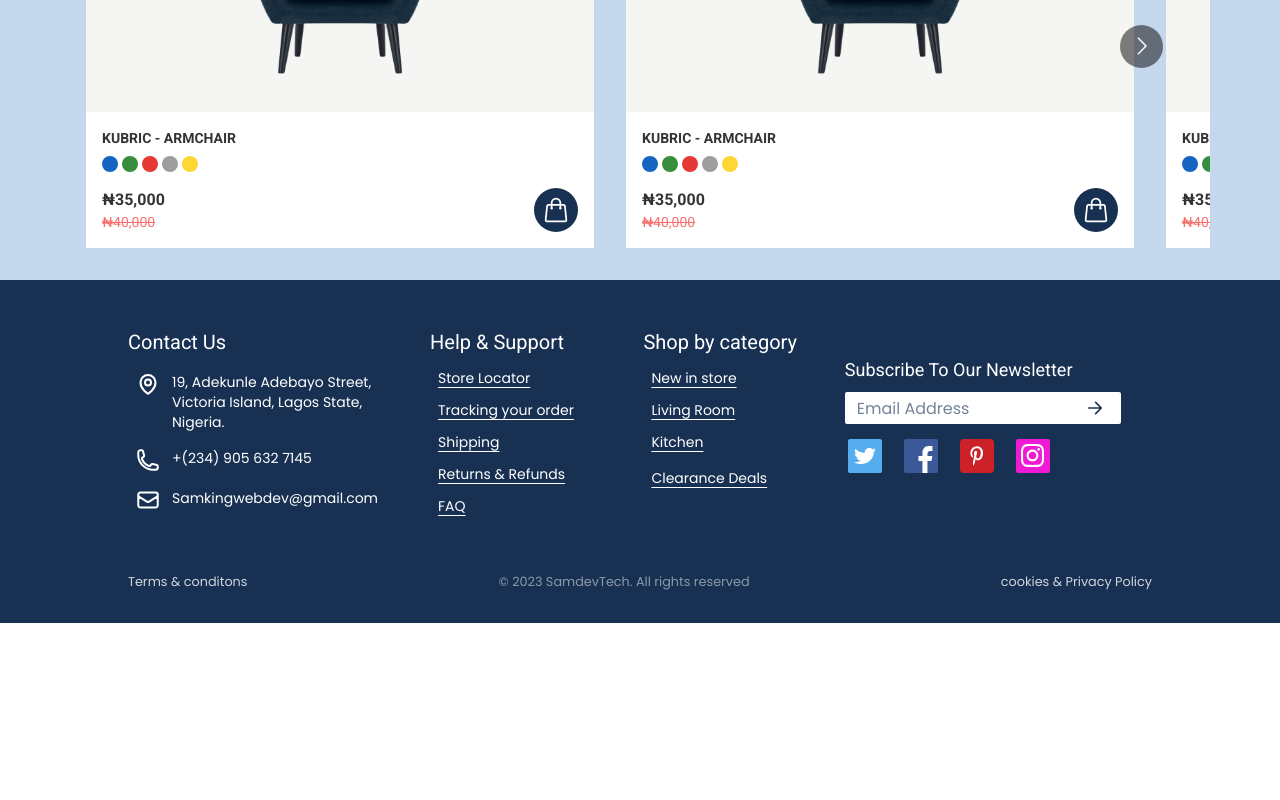
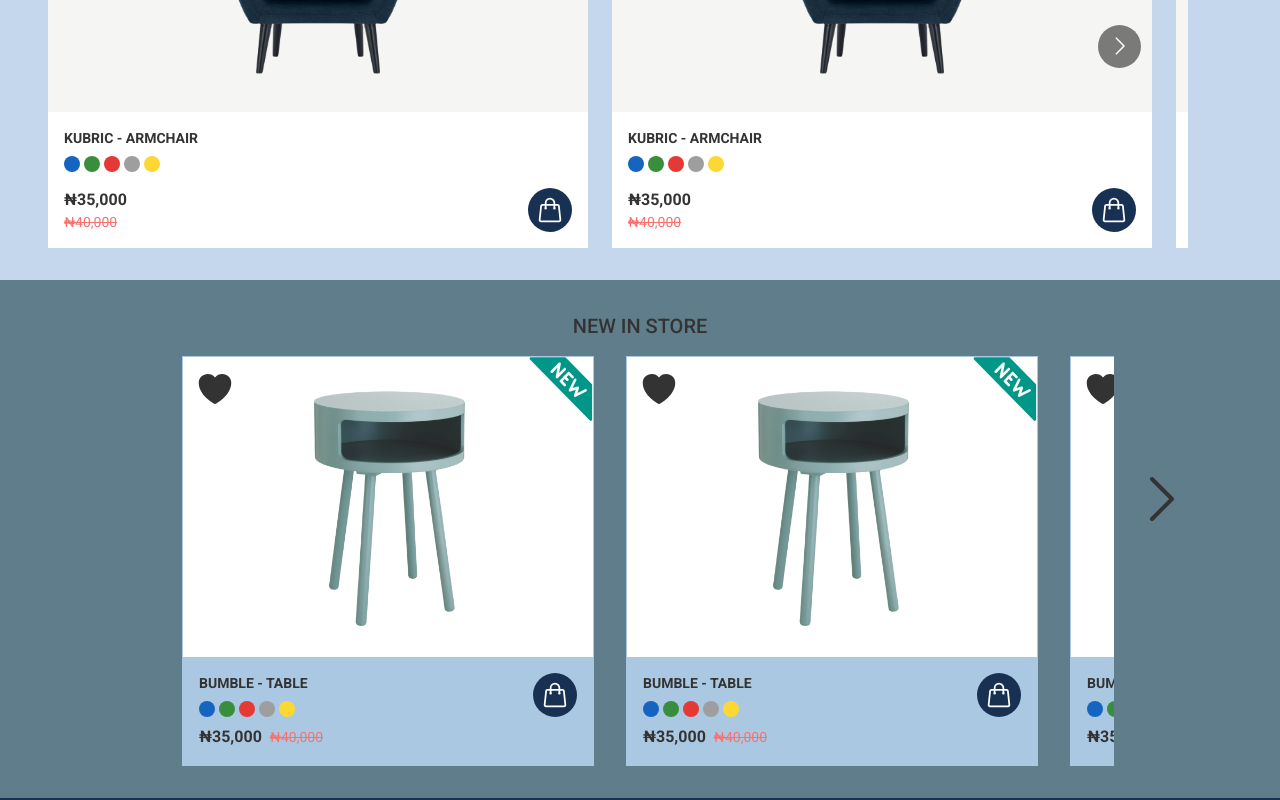
Before and after one commit to Samdevtechnology/samking-furniture, a Next.js app: page / in a window 1280 px wide. Shown: the part 760-1560 px from the top of the page. Before the commit the page ends 1383 px from the top, so only its background shows below. Built offline with nearby package versions, Linux system fonts and the light colour scheme.

Commit message:
Added - New Product Card And Carousel Variant

```diff
--- /dev/null
+++ b/src/assets/icons/NewIcon.tsx
@@ -0,0 +1,46 @@
+const NewIcon = ({ className }: { className: string }) => {
+  return (
+    <svg
+      className={className ? className : ""}
+      width="130"
+      height="132"
+      viewBox="0 0 130 132"
+      fill="none"
+      xmlns="http://www.w3.org/2000/svg"
+    >
+      <g id="Mask Group 1">
+        <g id="new (1)">
+          <path
+            id="Path 22"
+            d="M128.423 55.9166L74.6788 1.15026C74.1739 0.637086 73.4894 0.349307 72.7762 0.35059H2.90935C1.42527 0.348023 0.22006 1.57179 0.217289 3.08411C0.21603 3.81318 0.5002 4.51274 1.00682 5.02771L124.617 130.99C125.122 131.503 125.807 131.791 126.52 131.79C126.872 131.789 127.221 131.719 127.547 131.582C128.552 131.158 129.207 130.16 129.207 129.051V57.8554C129.209 57.1286 128.926 56.4311 128.423 55.9166Z"
+            fill="#009688"
+          />
+          <g id="Group 14">
+            <path
+              id="Path 23"
+              d="M56.6528 44.1638C55.1687 44.1641 53.9653 42.9385 53.965 41.4262C53.965 41.2421 53.9832 41.0583 54.0195 40.8778L57.6524 22.3614L47.8065 32.4111C46.7391 33.4618 45.0378 33.4315 44.0067 32.3438C43.001 31.2825 43.001 29.6003 44.0067 28.5393L60.1299 12.1094C61.1791 11.0399 62.8806 11.0397 63.9301 12.1089C64.5647 12.7556 64.8408 13.6823 64.6658 14.5793L61.0328 33.0957L70.884 23.0625C71.9149 21.9748 73.6161 21.9445 74.6838 22.9952C75.7514 24.046 75.7809 25.7793 74.7498 26.8673C74.7281 26.8901 74.7062 26.9125 74.6838 26.9345L58.5606 43.3644C58.0545 43.8789 57.3678 44.1666 56.6528 44.1638Z"
+              fill="#FAFAFA"
+            />
+            <path
+              id="Path 24"
+              d="M72.7758 60.5938C72.0626 60.5951 71.3781 60.3076 70.8733 59.7942L62.8117 51.5792C61.7626 50.51 61.7626 48.7767 62.8117 47.7072L78.9348 31.2773C79.9841 30.2083 81.6851 30.2083 82.7346 31.2773L90.7962 39.4922C91.8636 40.543 91.8931 42.2763 90.8622 43.3643C89.831 44.452 88.1301 44.482 87.0624 43.4315C87.04 43.4095 87.0181 43.3871 86.9964 43.3643L80.8373 37.0827L68.514 49.6405L74.673 55.9167C75.7238 56.9847 75.7258 58.7185 74.6778 59.7893C74.1737 60.3043 73.4895 60.5938 72.7758 60.5938Z"
+              fill="#FAFAFA"
+            />
+            <path
+              id="Path 25"
+              d="M78.1507 49.6405C77.4376 49.6418 76.753 49.3543 76.2482 48.8408L70.8739 43.3643C69.843 42.2766 69.8725 40.543 70.9399 39.4922C71.9813 38.4674 73.6322 38.4674 74.6735 39.4922L80.0477 44.9688C81.0955 46.0398 81.0929 47.7737 80.0417 48.8414C79.5398 49.3517 78.8599 49.6387 78.1507 49.6405Z"
+              fill="#FAFAFA"
+            />
+            <path
+              id="Path 26"
+              d="M94.2735 82.5002C92.7893 82.4991 91.5872 81.272 91.5882 79.7597C91.5885 79.4663 91.6348 79.1749 91.726 78.8964L95.4021 67.6637L84.3791 71.4097C83.3472 71.7509 82.2151 71.4344 81.4984 70.6047C80.7877 69.7675 80.6413 68.5769 81.1275 67.587L91.8764 45.6806C92.5397 44.3272 94.1543 43.7778 95.4827 44.4538C96.8111 45.1297 97.35 46.775 96.6866 48.1286L88.8399 64.1203L98.8093 60.7358C99.776 60.4138 100.838 60.6698 101.561 61.3983C102.282 62.1317 102.534 63.2177 102.211 64.2024L98.89 74.3561L114.583 66.3601C115.911 65.6842 117.526 66.2333 118.189 67.587C118.853 68.9404 118.314 70.5857 116.985 71.2619L95.4882 82.2152C95.1109 82.4059 94.6947 82.5035 94.2735 82.5002Z"
+              fill="#FAFAFA"
+            />
+          </g>
+        </g>
+      </g>
+    </svg>
+  );
+};
+
+export default NewIcon;
--- a/src/components/ProductCard.tsx
+++ b/src/components/ProductCard.tsx
@@ -1,13 +1,15 @@
 import Image from "next/image";
 import Link from "next/link";
 import product1 from "@/assets/images/product1.png";
+import product2 from "@/assets/images/product2.png";
 import Hot from "@/assets/icons/Hot";
+import NewIcon from "@/assets/icons/NewIcon";
 import { ShoppingBagIcon, HeartIcon } from "@heroicons/react/24/outline";
 import { HeartIcon as SolidHeart } from "@heroicons/react/24/solid";
 
 const ProductCard = () => {
   return (
-    <div className="bg-white mb-8 mx-4">
+    <div className="bg-white mb-8 w-[250px] sm:w-full">
       <div className="bg-offwhite relative">
         <Link href="/">
           <Image
@@ -27,7 +29,9 @@ const ProductCard = () => {
       <div className="px-4 mt-4">
         <div className="mb-2">
           <Link href="/">
-            <h4 className="text-sm font-semibold">KUBRIC - ARMCHAIR</h4>
+            <h4 className="text-sm uppercase font-semibold">
+              KUBRIC - ARMCHAIR
+            </h4>
           </Link>
         </div>
         <div>
@@ -57,4 +61,63 @@ const ProductCard = () => {
   );
 };
 
+export const ProductCard2 = () => {
+  return (
+    <div className="bg-container2 border border-container2 mb-8 mx-4">
+      <div className="bg-white relative">
+        <Link href="/">
+          <Image
+            width={100}
+            height={200}
+            src={product2}
+            alt="Kubric chair"
+            className="w-[250px] h-[300px] object-contain px-2 py-4 m-auto"
+            quality={80}
+            placeholder="blur"
+          />
+
+          <SolidHeart className="w-10 h-10 absolute top-3 left-3" />
+          <NewIcon className="w-16 h-16 absolute top-0 right-0 cursor-default" />
+        </Link>
+      </div>
+      <div className="flex justify-between px-4 mt-4">
+        <div>
+          <div className="mb-2">
+            <Link href="/">
+              <h4 className="text-sm  uppercase font-semibold">
+                Bumble - Table
+              </h4>
+            </Link>
+          </div>
+          <div>
+            <ul className="flex gap-x-1 mb-2">
+              <li className=" rounded-full w-4 h-4 bg-blue-800"></li>
+              <li className=" rounded-full w-4 h-4 bg-green-700"></li>
+              <li className=" rounded-full w-4 h-4 bg-red-600"></li>
+              <li className=" rounded-full w-4 h-4 bg-gray-500"></li>
+              <li className=" rounded-full w-4 h-4 bg-yellow-600"></li>
+            </ul>
+          </div>
+
+          <div className="pb-4">
+            <div className="price flex items-center gap-x-2 font-semibold">
+              <h5>₦35,000</h5>
+              <h6 className=" text-danger line-through text-sm font-normal">
+                ₦40,000
+              </h6>
+            </div>
+          </div>
+        </div>
+        <div>
+          <div className="cart flex bg-primary rounded-full f">
+            <Link href="/">
+              <ShoppingBagIcon className="w-7 h-7 m-2 text-white" />
+            </Link>
+          </div>
+        </div>
+      </div>
+    </div>
+  );
+};
+
 export default ProductCard;
--- a/src/components/ProductCarousel.tsx
+++ b/src/components/ProductCarousel.tsx
@@ -2,29 +2,11 @@
 
 import Carousel from "react-multi-carousel";
 import "react-multi-carousel/lib/styles.css";
-import ProductCard from "./ProductCard";
+import { ButtonGroupProps } from "react-multi-carousel/lib/types";
+import ProductCard, { ProductCard2 } from "./ProductCard";
+import { ChevronRightIcon, ChevronLeftIcon } from "@heroicons/react/24/outline";
 
-const ProductCarousel = () => {
-  return (
-    <Carousel
-      additionalTransfrom={0}
-      arrows
-      autoPlaySpeed={3000}
-      centerMode={false}
-      className=""
-      containerClass="container"
-      dotListClass=""
-      draggable
-      focusOnSelect={false}
-      itemClass=""
-      keyBoardControl
-      minimumTouchDrag={80}
-      partialVisible
-      pauseOnHover
-      renderArrowsWhenDisabled={false}
-      renderButtonGroupOutside={false}
-      renderDotsOutside={false}
-      responsive={{
+const responsive = {
   desktop: {
     breakpoint: {
       max: 3000,
@@ -49,14 +31,17 @@ const ProductCarousel = () => {
     items: 2,
     partialVisibilityGutter: 30,
   },
-      }}
-      rewind={false}
-      rewindWithAnimation={false}
-      rtl={false}
-      shouldResetAutoplay
-      showDots={false}
-      sliderClass=""
-      slidesToSlide={1}
+};
+
+const ProductCarousel = () => {
+  return (
+    <div className="w-full">
+      <Carousel
+        arrows
+        containerClass="container"
+        sliderClass="gap-x-6"
+        partialVisible
+        responsive={responsive}
         swipeable
       >
         <ProductCard />
@@ -65,6 +50,77 @@ const ProductCarousel = () => {
         <ProductCard />
         <ProductCard />
       </Carousel>
+    </div>
+  );
+};
+
+const CustomButtonGroupAsArrows = ({
+  next,
+  previous,
+  carouselState,
+}: ButtonGroupProps) => {
+  if (carouselState) {
+    const { currentSlide, slidesToShow, totalItems } = carouselState;
+    const carouselEnd = currentSlide + slidesToShow === totalItems;
+
+    return (
+      <div>
+        {Boolean(currentSlide) && (
+          <button
+            onClick={() => {
+              if (previous) previous();
+            }}
+            className="absolute top-1/4 -left-16"
+          >
+            <ChevronLeftIcon className=" w-16 h-16" />
+          </button>
+        )}
+
+        {!carouselEnd && (
+          <button
+            onClick={() => {
+              if (next) next();
+            }}
+            className="absolute top-1/4 -right-20"
+          >
+            <ChevronRightIcon className=" w-16 h-16" />
+          </button>
+        )}
+      </div>
+    );
+  }
+  return (
+    <div>
+      <button className="absolute top-1/4 -left-16">
+        <ChevronLeftIcon className=" w-16 h-16" />
+      </button>
+      <button className="absolute top-1/4 -right-20">
+        <ChevronRightIcon className=" w-16 h-16" />
+      </button>
+    </div>
+  );
+};
+
+export const ProductCarousel2 = () => {
+  return (
+    <div className="w-[80%] mx-auto relative flex">
+      <Carousel
+        arrows={false}
+        containerClass="container"
+        partialVisible
+        responsive={responsive}
+        swipeable
+        renderButtonGroupOutside
+        customButtonGroup={<CustomButtonGroupAsArrows />}
+      >
+        <ProductCard2 />
+        <ProductCard2 />
+        <ProductCard2 />
+        <ProductCard2 />
+        <ProductCard2 />
+        <ProductCard2 />
+      </Carousel>
+    </div>
   );
 };
 
--- a/src/pages/Home.tsx
+++ b/src/pages/Home.tsx
@@ -1,5 +1,11 @@
 import ImageCarousel from "@/components/ImageCarousel";
-import ProductCarousel from "@/components/ProductCarousel";
+import ProductCarousel, {
+  ProductCarousel2,
+} from "@/components/ProductCarousel";
+import Container from "@/utils/Container";
+import Inspirational1 from "@/assets/images/Inspiration1.png";
+import Inspirational2 from "@/assets/images/Inspiration2.png";
+import Image from "next/image";
 import React from "react";
 
 export const Home = () => {
@@ -7,12 +13,24 @@ export const Home = () => {
     <div>
       <ImageCarousel />
       <section className="bg-secondary">
-        <header className="pt-8 mb-4 text-center font-secondary font-medium text-xl">
-          <h3>CLEARANCE DEALS</h3>
-        </header>
-        <div className="flex just-cont w-11/12 mx-auto">
-          <ProductCarousel />
-        </div>
+        <Container>
+          <header className="pt-8 mb-4 text-center font-secondary font-medium text-xl">
+            <h3>CLEARANCE DEALS</h3>
+          </header>
+          <div className="flex just-cont">
+            <ProductCarousel />
+          </div>
+        </Container>
+      </section>
+      <section>
+        <Container>
+          <header className="pt-8 mb-4 text-center font-secondary font-medium text-xl">
+            <h3>NEW IN STORE</h3>
+          </header>
+          <div className="flex just-cont">
+            <ProductCarousel2 />
+          </div>
+        </Container>
       </section>
     </div>
   );
--- a/src/utils/Container.tsx
+++ b/src/utils/Container.tsx
@@ -1,9 +1,15 @@
 import { ReactNode, ElementType } from "react";
-type props = { children: ReactNode; className?: string; Variant: ElementType };
+type props = {
+  children: ReactNode;
+  className?: string;
+  Variant?: ElementType;
+};
 
-const Container = ({ children, className, Variant }: props) => {
+const Container = ({ children, className, Variant = "div" }: props) => {
   return (
-    <Variant className={`px-4 md:px-8 lg:px-12 max-w-[70rem] ${className}`}>
+    <Variant
+      className={`px-4 md:px-8 lg:px-12 max-w-[90rem] mx-auto ${className}`}
+    >
       {children}
     </Variant>
   );
--- a/tailwind.config.js
+++ b/tailwind.config.js
@@ -17,6 +17,7 @@ module.exports = withMT({
         secondary: "#C4D7ED",
         tertiary: "#375D81",
         container: "#E1E6FA",
+        container2: "#ABC8E2",
         offwhite: "#F5F5F3",
         textDark: "#333",
         danger: colors.red[400],
```
Also changed, not shown: src/assets/images/product2.png (added). Lines whose indentation alone changed are shown as unchanged.
